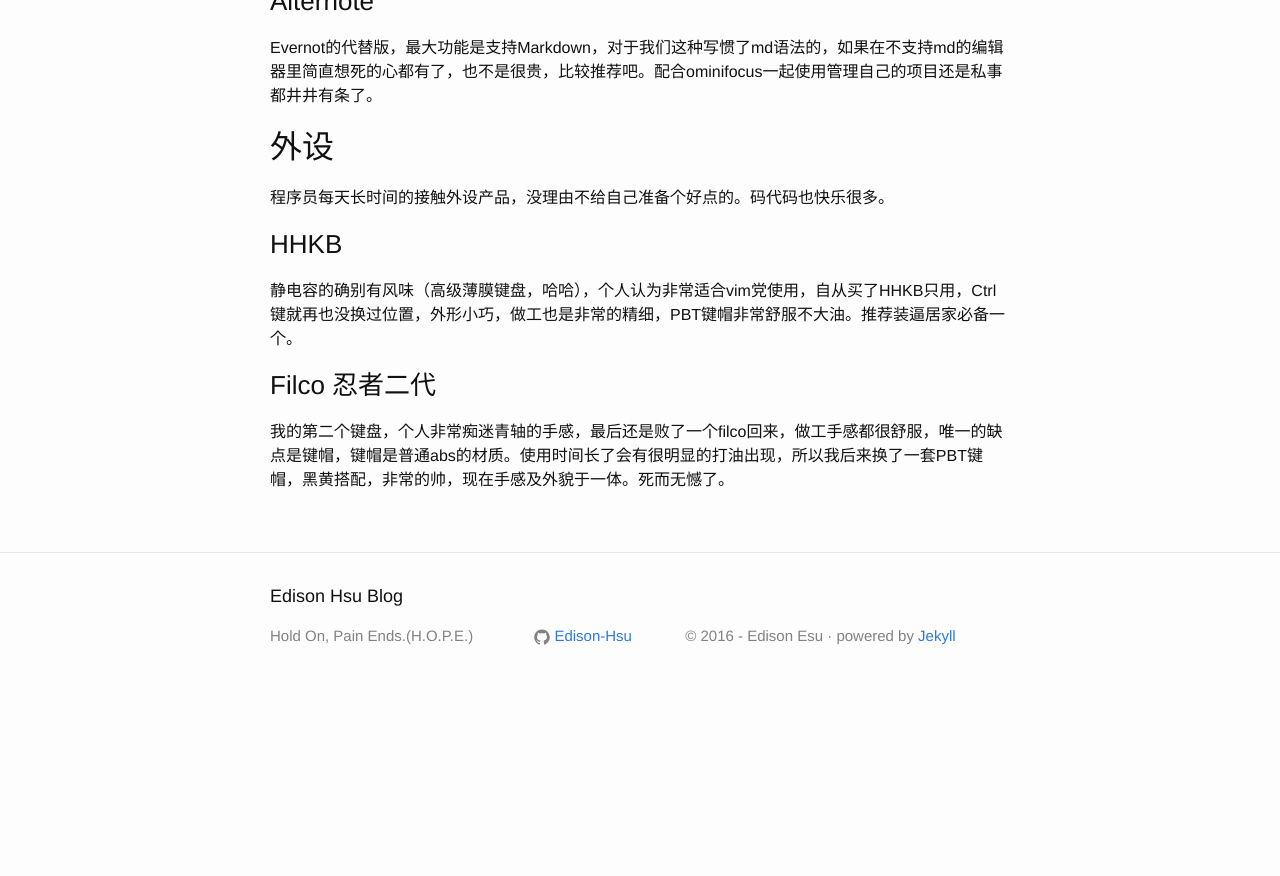
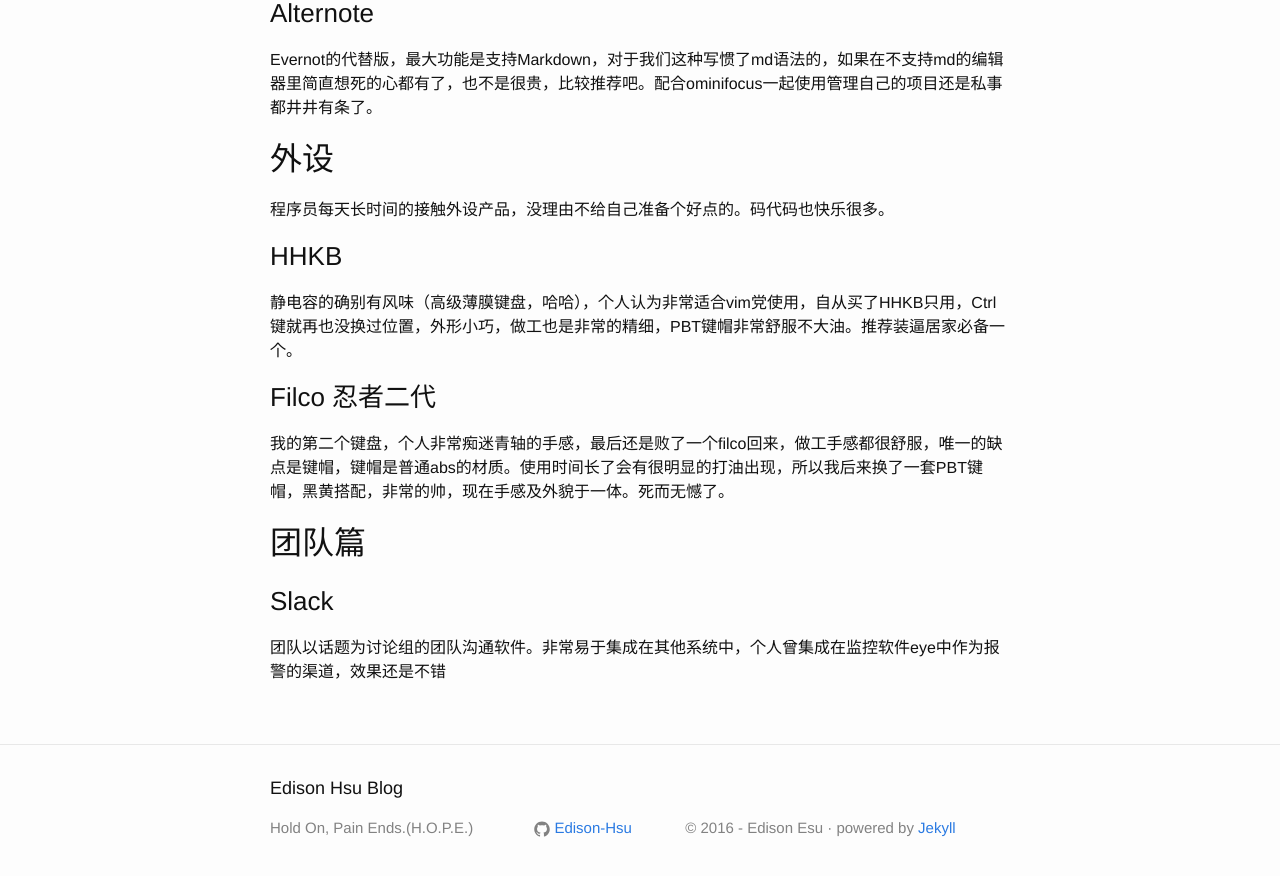
Before and after one commit to Edison-Hsu/Edison-Hsu.github.io, a Jekyll site: the page built from tools.md, in a window 1280 px wide and 900 px high, scrolled down 1451 px. Shown: the top 876 px of the window. Built offline with Jekyll 4.4.1, drawn with Linux system fonts in a browser that asks for light colours; comment, search, counter and statistics services are not loaded; before the commit the page ends 2159 px from its top, so only the background shows below that.

Commit message:
tools.md

```diff
--- a/tools.md
+++ b/tools.md
@@ -33,7 +33,7 @@
 ### Iterm2
 程序员就那么几个嗜好了，我感觉丰富的配色真的会增添不好乐趣。再加上item2很多功能的定制。强烈建议大家替换掉系统自带的terimal。
 
-# GTD(get things done)
+## GTD(get things done)
 
 ### omnifocus 2
 在GTD界非常有名的软件了。虽然正版的很贵，但是我认为花点钱来改变自己还是值得的。并且这点钱还是付得起。使用的感觉下来，的确比之前在管理自己事务的情况下更井井有条了。也达到了预期的效果。也比较推荐大家。
@@ -49,3 +49,8 @@
 
 ### Filco 忍者二代
 我的第二个键盘，个人非常痴迷青轴的手感，最后还是败了一个filco回来，做工手感都很舒服，唯一的缺点是键帽，键帽是普通abs的材质。使用时间长了会有很明显的打油出现，所以我后来换了一套PBT键帽，黑黄搭配，非常的帅，现在手感及外貌于一体。死而无憾了。
+
+## 团队篇
+
+### Slack
+团队以话题为讨论组的团队沟通软件。非常易于集成在其他系统中，个人曾集成在监控软件eye中作为报警的渠道，效果还是不错
```
